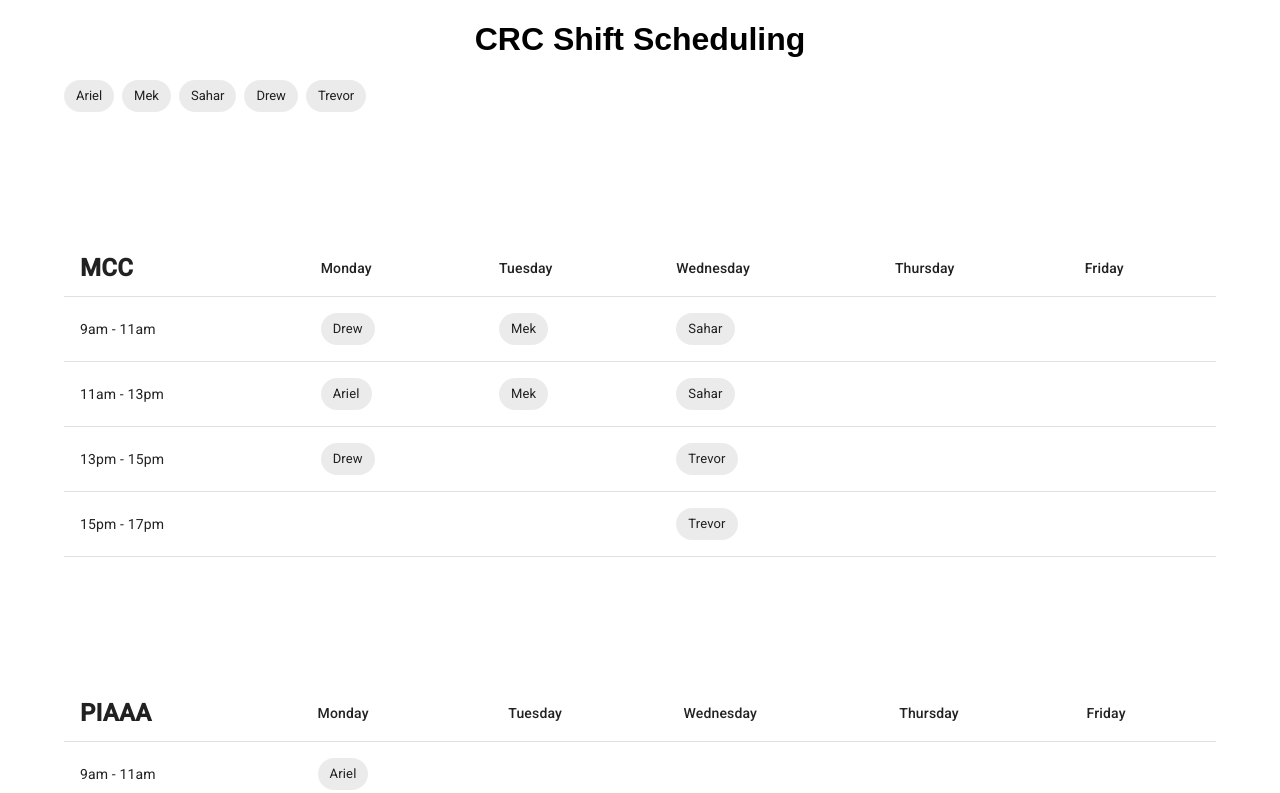
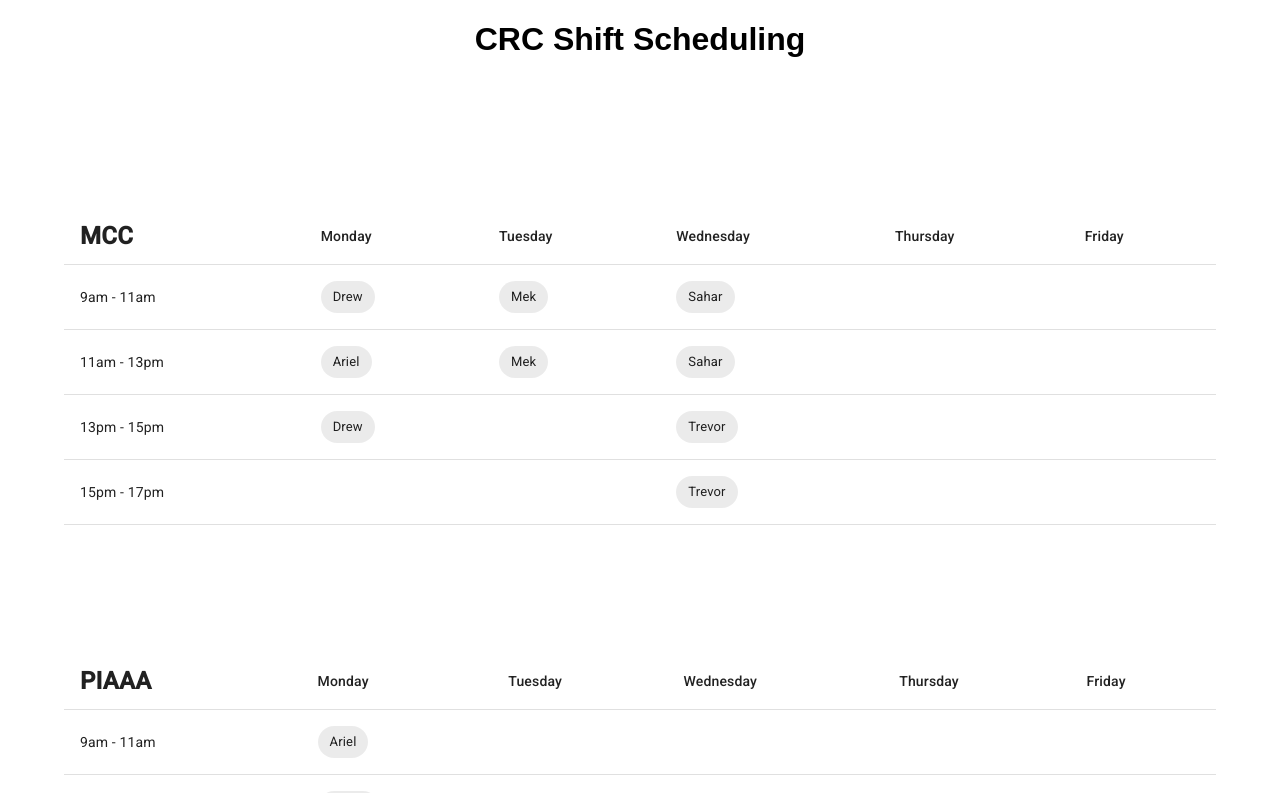
Before and after one commit to charstarstars/student-shift-schedules, a React (Create React App) app: page / in a window 1280 px wide. Shown: the top 793 px of the page. Built offline with nearby package versions, Linux system fonts and the light colour scheme.

Commit message:
src contexts: add StudentsContext

```diff
--- /dev/null
+++ b/src/common/contexts/StudentsContext.tsx
@@ -0,0 +1,10 @@
+import { StudentsContextProps } from "common/interfaces";
+import React from "react";
+
+
+export const StudentsContext = React.createContext<StudentsContextProps>({
+    students: [],
+    setStudents: () => { },
+    studentsAvailabilities: [],
+    setStudentsAvailabilities: () => { }
+})
--- a/src/components/StudentList/index.tsx
+++ b/src/components/StudentList/index.tsx
@@ -1,16 +1,19 @@
 import { Stack } from "@mui/material"
+import { StudentsContext } from "common/contexts/StudentsContext"
 import { StudentSelectionContext } from "common/contexts/StudentSelectionContext"
 import { Student } from "common/interfaces"
 import StudentBadge from "components/StudentBadge"
-import { deskReceptionists } from "deskReceptionists"
+import { useContext } from "react"
 
 interface StudentListProps {
 }
 
 export const StudentList: React.FC<StudentListProps> = () => {
+    const { students } = useContext(StudentsContext);
+
     return <Stack direction="row" spacing={1}>
         {
-            deskReceptionists.map(student => {
+            students.map(student => {
                 return <StudentBadge
                     key={student.psuId}
                     student={student}
```
